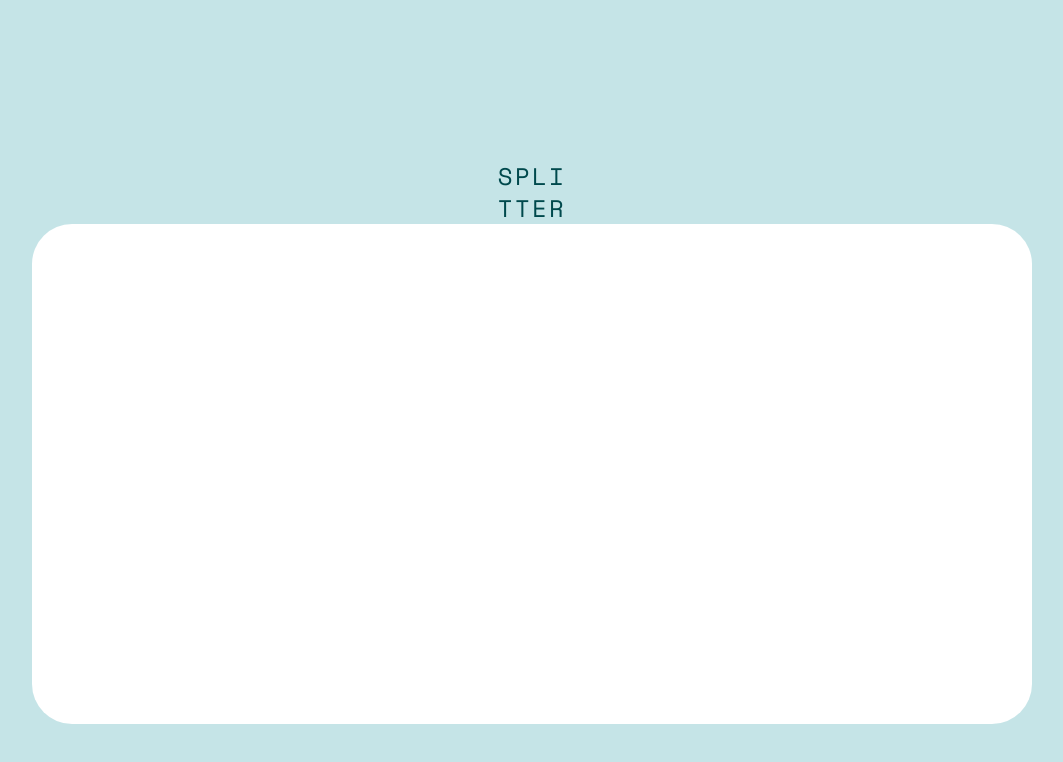
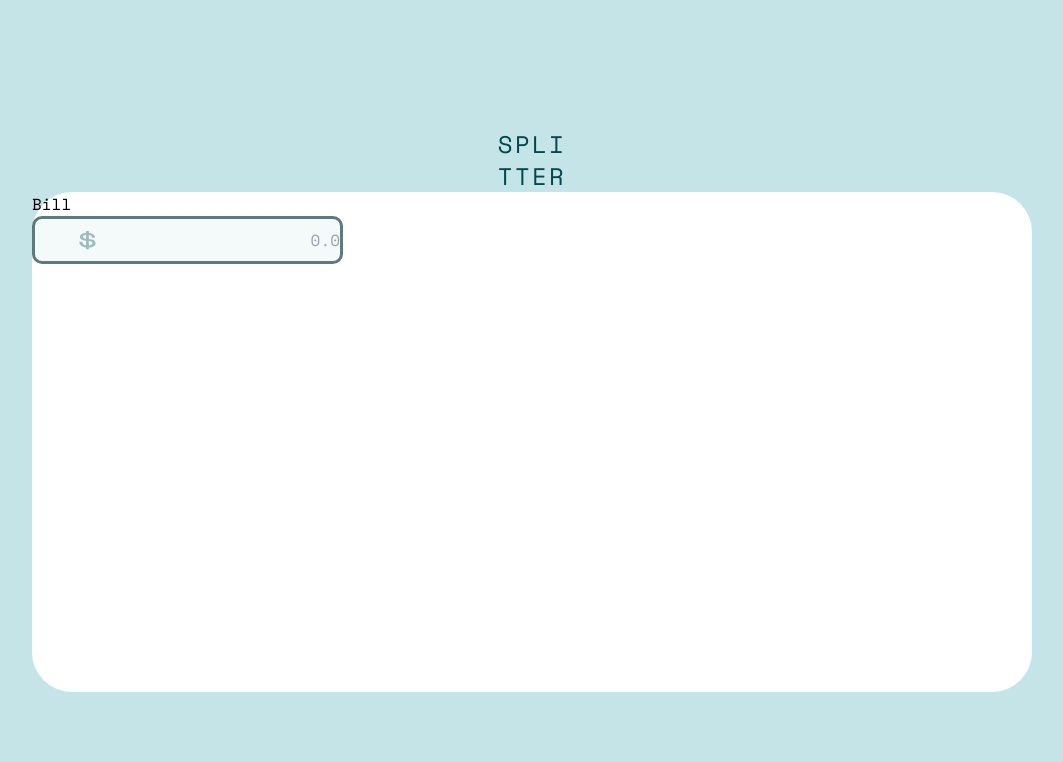
Before and after one commit to StaleJ/Splitter, a React (Create React App) app: page / in a window 1280 px wide. Shown: the top 762 px of the page, without its empty margins (108-1171 px from the left). Built offline with nearby package versions, Linux system fonts and the light colour scheme.

Commit message:
Work on card

```diff
--- a/src/App.tsx
+++ b/src/App.tsx
@@ -1,6 +1,7 @@
 import './index.css'
 import Title from "./Components/Title";
 import Card from "./Components/Card";
+import Bill from "./Components/Bill";
 
 function App() {
   return (
--- /dev/null
+++ b/src/Components/Bill.tsx
@@ -0,0 +1,17 @@
+// 48h and 379w
+import IconDollar from '../Static/icon-dollar.svg'
+
+
+function Bill() {
+    return (
+        <div className="Bill">
+            <h3 className="Bill-Text">Bill</h3>
+            <div className="Bill-Input-Field">
+                <img src={IconDollar} alt="Dollar icon" className="Dollar-Icon"/>
+                <input id="number" type="number" placeholder="0.0" className="Bill-Input"/>
+            </div>
+        </div>
+    );
+}
+
+export default Bill;
--- a/src/Components/Card.tsx
+++ b/src/Components/Card.tsx
@@ -1,7 +1,9 @@
+import Bill from "./Bill";
+
 function Card() {
     return(
         <div className="Card">
-
+           <Bill/>
         </div>
     );
 }
--- a/src/Components/Title.tsx
+++ b/src/Components/Title.tsx
@@ -1,6 +1,6 @@
 function Title() {
     return (
-        <div className="text-center pt-40 uppercase Title text-2xl tracking-widest">
+        <div className="text-center pt-32 uppercase Title text-2xl tracking-widest">
             <h1>Spli</h1>
             <h1>tter</h1>
         </div>
--- a/src/index.css
+++ b/src/index.css
@@ -30,3 +30,42 @@
     margin-left: auto;
     margin-right: auto;
 }
+
+.Bill-Input {
+    background-color: var(--Light-grayish-cyan-2);
+    text-align: right;
+    border-radius: 10px;
+}
+
+.Bill-Input-Field {
+    display: flex;
+    width: 311px;
+    height: 48px;
+    border: solid var(--Dark-grayish-cyan-2);
+    border-radius: 10px;
+    background-color: var(--Light-grayish-cyan-2);
+}
+
+.Dollar-Icon {
+    width: 18px;
+    height: 20px;
+    margin: auto;
+}
+
+input:focus,
+select:focus,
+textarea:focus,
+button:focus {
+    outline: none;
+}
+
+input::-webkit-outer-spin-button,
+input::-webkit-inner-spin-button {
+    /* display: none; <- Crashes Chrome on hover */
+    -webkit-appearance: none;
+    margin: 0; /* <-- Apparently some margin are still there even though it's hidden */
+}
+
+input[type=number] {
+    -moz-appearance: textfield; /* Firefox */
+}
```
Also changed, not shown: src/Static/icon-dollar.svg (added).
